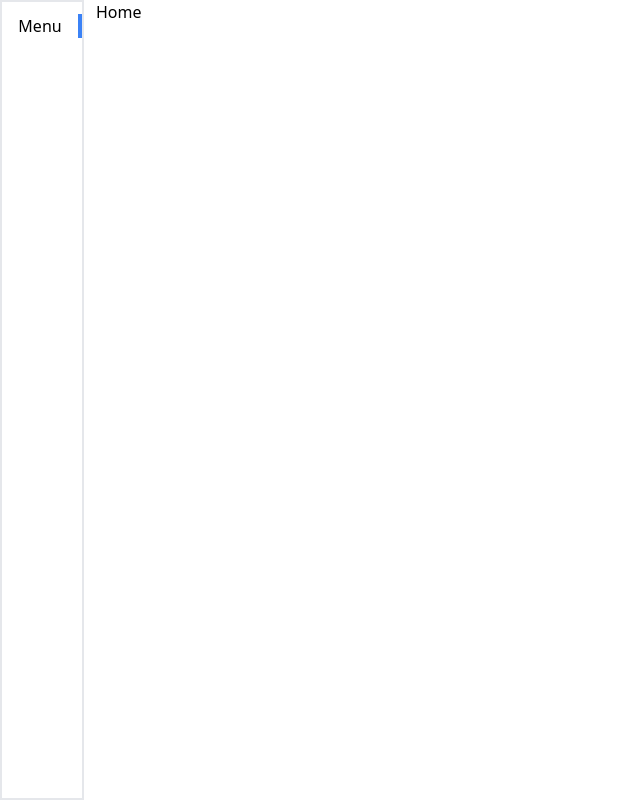
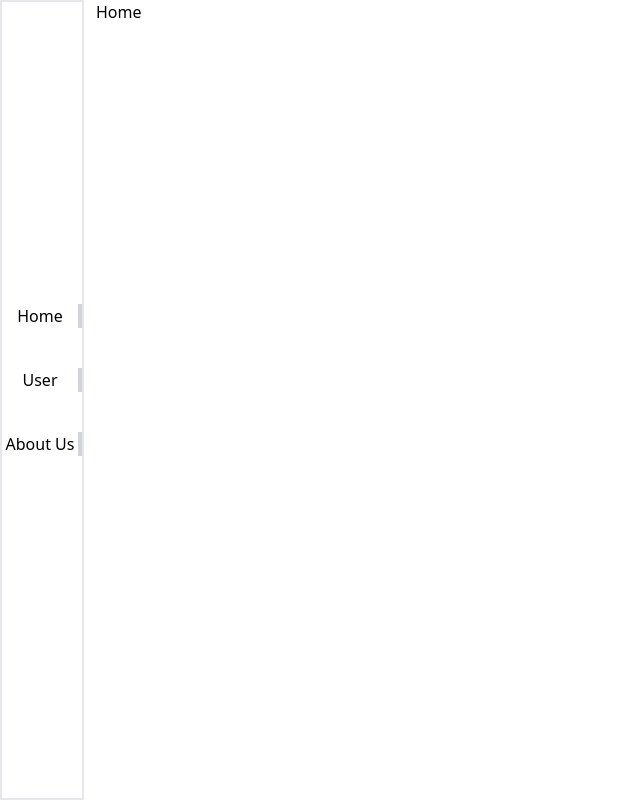
Before and after one commit to uliadib12/my-project, a React (Create React App) app: page / in a window 1280 px wide. Shown: the whole page, without its empty margins (0-640 px from the left). Built offline with nearby package versions, Linux system fonts and the light colour scheme.

Commit message:
fix sideBar

```diff
--- a/src/App.js
+++ b/src/App.js
@@ -13,15 +13,16 @@ import { Sidebar } from "./comp/SideBar";
 
 function App() {
   const [SideBar, setSideBar] = useState(true)
+
   return (
     <Router>
-      {SideBar && <Sidebar/>} {/* sidebar */}
+      {SideBar && <Sidebar/>}
       <Switch>
-        <Route path="/about" component={About}>
+        <Route path="/about" component={()=><About/>} >
         </Route>
-        <Route path="/users" component={Users}>
+        <Route path="/users" component={()=><Users/>}>
         </Route>
-        <Route exact path="/" component={Home}>
+        <Route exact path="/" component={()=><Home/>}>
         </Route>
         <Route path="*" component={()=><NotFound setbar={setSideBar}/>}>
         </Route>
--- a/src/comp/SideBar.js
+++ b/src/comp/SideBar.js
@@ -1,12 +1,22 @@
 import React from 'react'
+import { useState } from 'react'
+import { Link } from 'react-router-dom'
 
 export function Sidebar(props) {
+    const state = {home:false,user:false,aboutus:false}
+    const [border, setborder] = useState(state)
 
+
+    const onclickHandler = (value)=>{
+        setborder({state,[value]:true})
+    }
 
     return (
         <>
-            <div className="border-2 left-0 h-full fixed py-3">
-                <Menubar/>
+            <div className="flex flex-col border-2 left-0 h-full fixed justify-center">
+                <Link to="/"><Menubar text={"Home"} className={border.home} onClick={()=>{onclickHandler("home")}}/></Link>
+                <Link to="/users"><Menubar text={"User"} className={border.user} onClick={()=>{onclickHandler("user")}}/></Link>
+                <Link to="/about"><Menubar text={"About Us"} className={border.aboutus} onClick={()=>{onclickHandler("aboutus")}}/></Link>
             </div>
         </>
     )
@@ -14,6 +24,6 @@ export function Sidebar(props) {
 
 function Menubar(props){
     return(
-        <div className="flex border-r-4 border-blue-500 w-20 justify-center">Menu</div>
+        <div className={`flex items-center border-r-4 w-20 justify-center cursor-pointer mb-10 hover:border-blue-500 ${props.className ? "border-blue-500" : "border-gray-300"}`} onClick={props.onClick}>{props.text}</div>
     )
 }
--- a/src/pages/About.js
+++ b/src/pages/About.js
@@ -2,7 +2,6 @@ import React from 'react'
 import '../body.css';
 
 export function About(props) {
-
 
     return (
         <>
--- a/src/pages/Home.js
+++ b/src/pages/Home.js
@@ -2,6 +2,7 @@ import React from 'react';
 import '../body.css';
 
 export function Home(props) {
+
     return (
     <>
         <div className="body">
--- a/src/pages/Users.js
+++ b/src/pages/Users.js
@@ -2,7 +2,6 @@ import React from 'react'
 import '../body.css';
 
 export function Users(props) {
-
 
     return (
         <>
```
